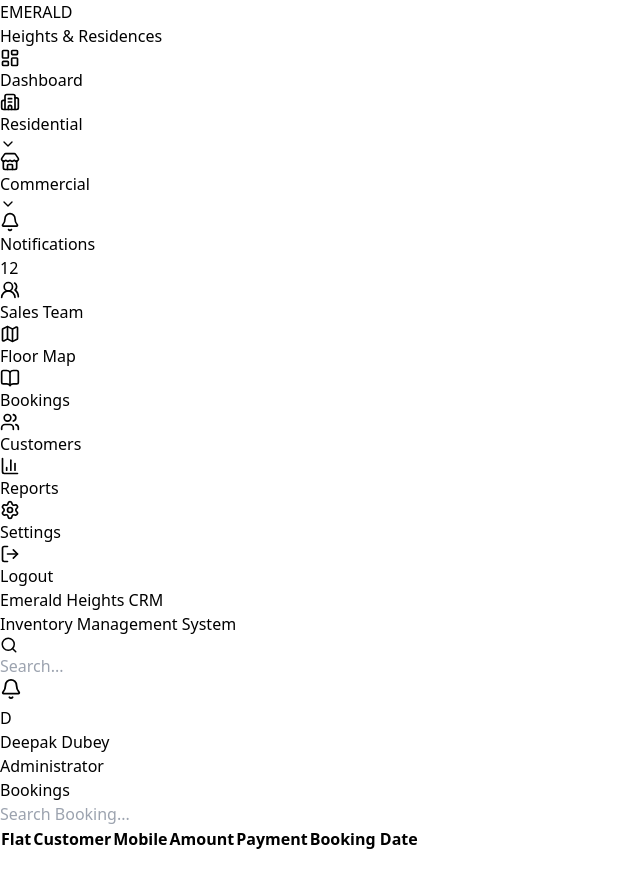
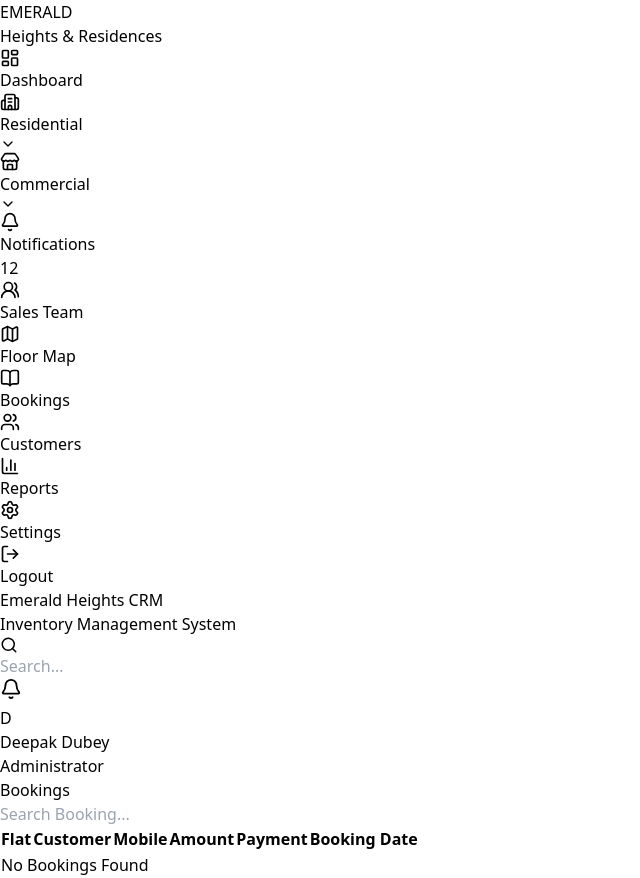
Before and after one commit to DeepakD777/emerald-heights-crm, a React (Vite) app: page /bookings in a window 1280 px wide. Shown: the whole page, without its empty margins (0-640 px from the left). Before the commit the page ends 852 px from the top, so only its background shows below. Built offline with nearby package versions, Linux system fonts and the light colour scheme.

Commit message:
Added BookingContext persistence with localStorage

```diff
--- a/src/components/dashboard/BookingModal.tsx
+++ b/src/components/dashboard/BookingModal.tsx
@@ -234,8 +234,15 @@ function BookingModal({
                             }
 
                             onConfirm({
+                                id: crypto.randomUUID(),
+
+                                flatNumber: flat.number,
+                                tower: flat.tower,
+                                floor: flat.floor,
+
                                 ...formData,
-                                flatNumber: flat.number,
+
+                                status: "Booked",
                             });
 
                             onClose();
--- a/src/components/dashboard/Bookings.tsx
+++ b/src/components/dashboard/Bookings.tsx
@@ -29,7 +29,23 @@ function Bookings() {
                     </thead>
 
                     <tbody>
-            {bookings.map((booking, index) => (
+
+                        {bookings.length === 0 ? (
+
+                            <tr>
+
+                                <td
+                                    colSpan={6}
+                                    className="p-10 text-center text-gray-500"
+                                >
+                                    No Bookings Found
+                                </td>
+
+                            </tr>
+
+                        ) : (
+
+                            bookings.map((booking, index) => (
                                 <tr key={index} className="hover:bg-gray-50">
                                     <td className="border p-3">{booking.flatNumber}</td>
                                     <td className="border p-3">{booking.customerName}</td>
@@ -38,7 +54,7 @@ function Bookings() {
                                     <td className="border p-3">{booking.paymentMode}</td>
                                     <td className="border p-3">{booking.bookingDate}</td>
                                 </tr>
-            ))}
+                            )))}
                     </tbody>
                 </table>
             </div>
--- a/src/context/BookingContext.tsx
+++ b/src/context/BookingContext.tsx
@@ -1,23 +1,34 @@
 import {
   createContext,
   useContext,
+  useEffect,
   useState,
 } from "react";
 
 import type { ReactNode } from "react";
 
 interface Booking {
+  id: string;
+
   flatNumber: string;
+  tower: string;
+  floor: number;
+
   customerName: string;
   mobile: string;
   email: string;
   address: string;
+
   aadhar: string;
   pan: string;
+
   bookingAmount: string;
   paymentMode: string;
   bookingDate: string;
+
   remarks: string;
+
+  status: "Booked";
 }
 
 interface BookingContextType {
@@ -33,11 +44,23 @@ export function BookingProvider({
     children: ReactNode;
 }) {
 
-    const [bookings, setBookings] = useState<Booking[]>([]);
+    const [bookings, setBookings] = useState<Booking[]>(() => {
+  const savedBookings = localStorage.getItem("bookings");
+
+  return savedBookings
+    ? JSON.parse(savedBookings)
+    : [];
+});
 
     const addBooking = (booking: Booking) => {
         setBookings((prev) => [...prev, booking]);
     };
+    useEffect(() => {
+  localStorage.setItem(
+    "bookings",
+    JSON.stringify(bookings)
+  );
+}, [bookings]);
 
     return (
         <BookingContext.Provider
```
Lines whose indentation alone changed are shown as unchanged.
